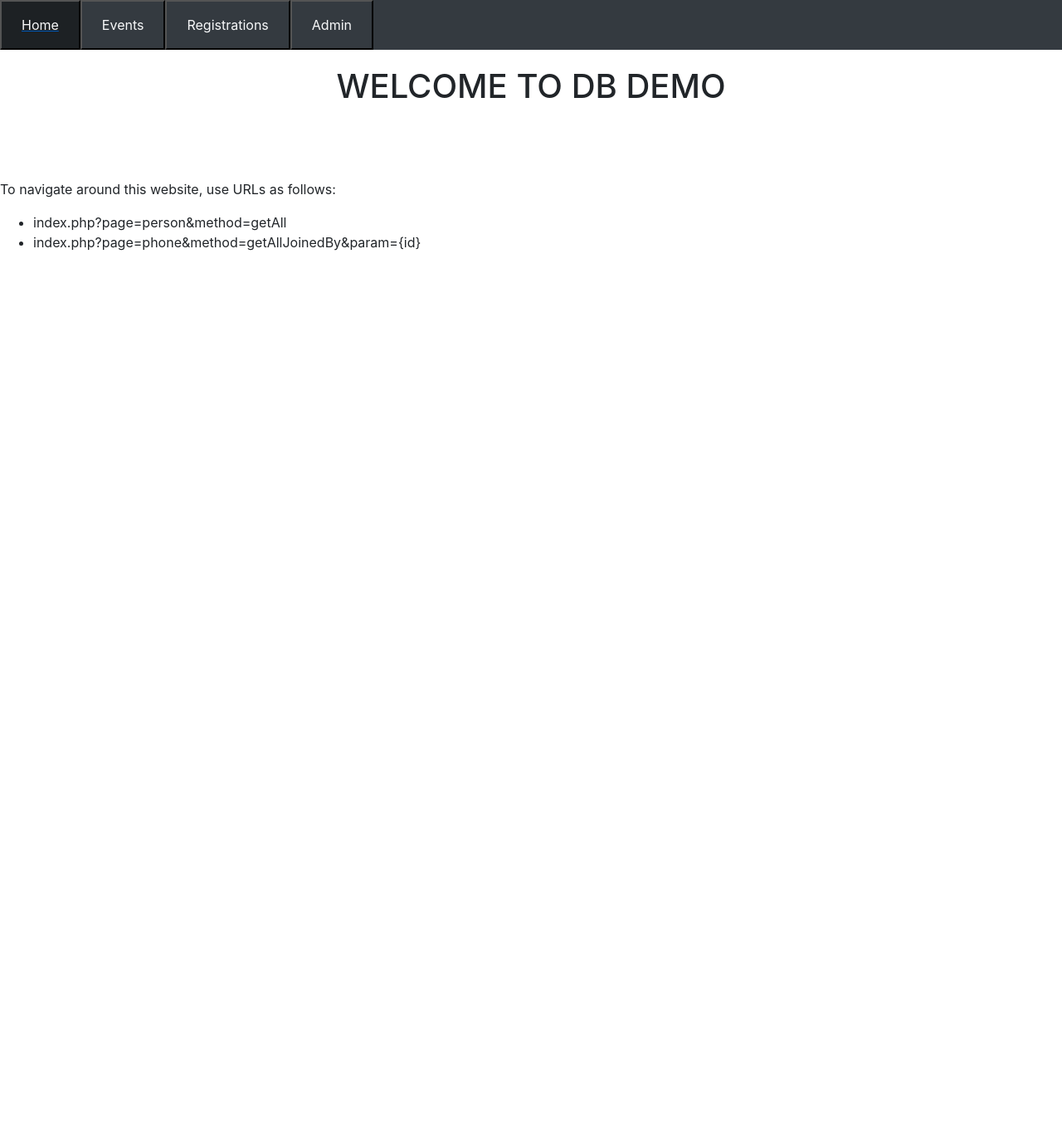
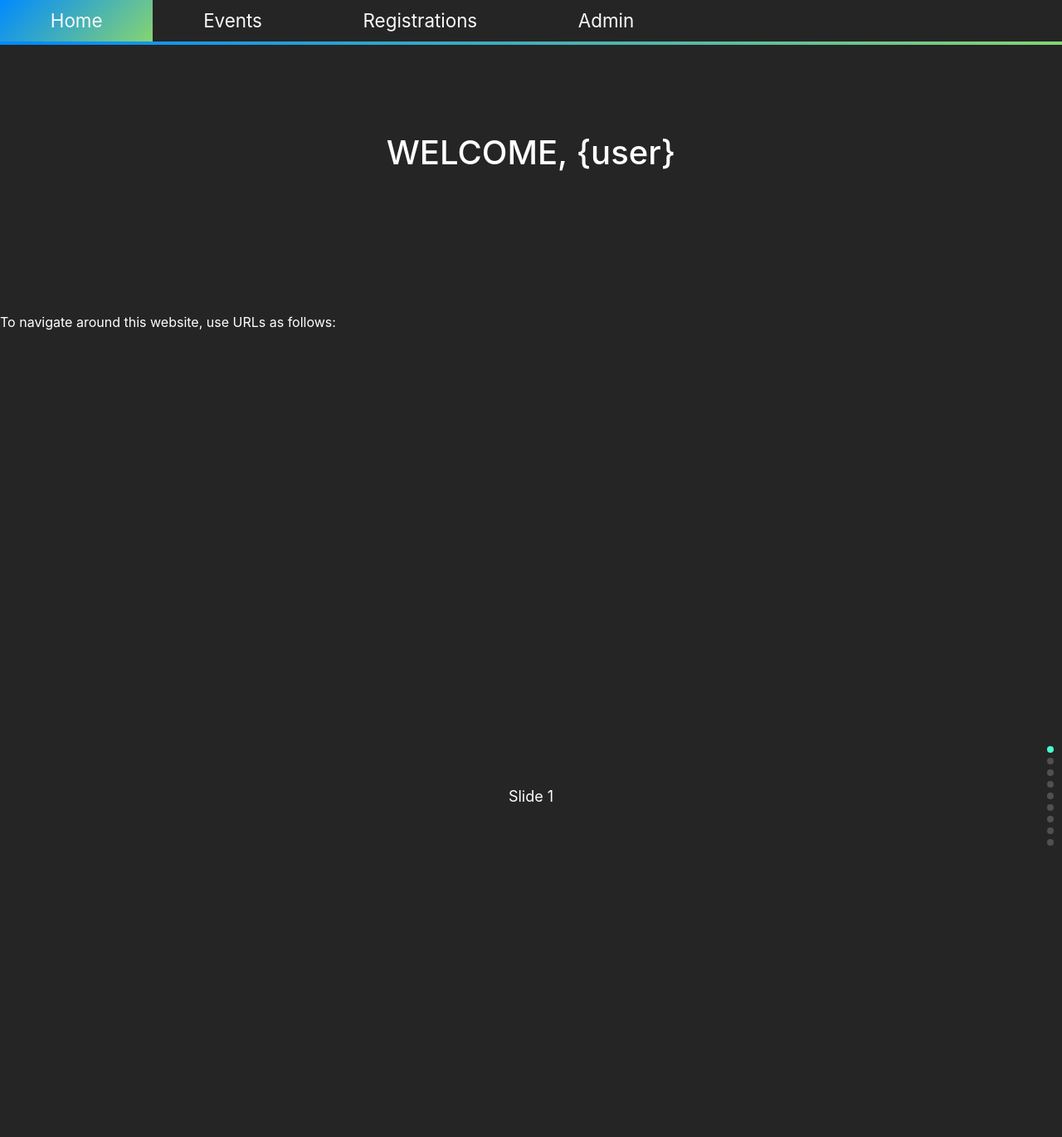
Before and after one commit to Martincic/iste341-event-manager, a PHP site: the page made by index.php in a window 1280 px wide. Shown: the whole page at 83% size. Run offline with PHP 8.4, Linux system fonts and the light colour scheme.

Commit message:
ui edit, swiper js

```diff
--- a/app/view/inc/footer.php
+++ b/app/view/inc/footer.php
@@ -1,4 +1,19 @@
 <script src="https://code.jquery.com/jquery-3.5.1.slim.min.js" integrity="sha384-DfXdz2htPH0lsSSs5nCTpuj/zy4C+OGpamoFVy38MVBnE+IbbVYUew+OrCXaRkfj" crossorigin="anonymous"></script>
 <script src="https://cdn.jsdelivr.net/npm/bootstrap@4.6.0/dist/js/bootstrap.bundle.min.js" integrity="sha384-Piv4xVNRyMGpqkS2by6br4gNJ7DXjqk09RmUpJ8jgGtD7zP9yug3goQfGII0yAns" crossorigin="anonymous"></script>
-    </body>
+
+<script src="https://unpkg.com/swiper@7/swiper-bundle.min.js"></script>
+
+<script>
+      var swiper = new Swiper('.swiper', {
+        direction: 'vertical',
+        slidesPerView: 1,
+        spaceBetween: 30,
+        mousewheel: true,
+        pagination: {
+          el: '.swiper-pagination',
+          clickable: true,
+        },
+      });
+</script>
+</body>
 </html>
--- a/app/view/inc/header.php
+++ b/app/view/inc/header.php
@@ -9,5 +9,6 @@ Form copied from: https://www.w3schools.com/howto/howto_css_login_form.asp
         <meta name="viewport" content="width=device-width, initial-scale=1, shrink-to-fit=no">
         <link href="public/css/style.css" rel="stylesheet" type="text/css"/>
         <link rel="stylesheet" href="https://cdn.jsdelivr.net/npm/bootstrap@4.6.0/dist/css/bootstrap.min.css" integrity="sha384-B0vP5xmATw1+K9KRQjQERJvTumQW0nPEzvF6L/Z6nronJ3oUOFUFpCjEUQouq2+l" crossorigin="anonymous">
+        <link rel="stylesheet" href="https://unpkg.com/swiper@7/swiper-bundle.min.css"/>
     </head>
     <body>
--- a/app/view/inc/navbar.php
+++ b/app/view/inc/navbar.php
@@ -4,30 +4,32 @@
 
 <div class="fixed-top">
 
-    <div class="bg-dark">
+    <div class="">
     <nav>
     <ul class="nav mr-auto mt-lg-0">
         <a href="<?php echo BASE_URL ?>/">
             <li class="nav-item">
-                <button type="submit" class="nav-link bg-dark text-light">Home</button>
+                <button type="submit" class="nav-link text-light"><span class="nav-span">Home</span></button>
             </li>
         </a>
         <a href="<?php echo BASE_URL ?>/allEvents">
             <li class="nav-item">
-            <button type="submit" class="nav-link bg-dark text-light">Events</button>
+            <button type="submit" class="nav-link text-light"><span class="nav-span">Events</span></button>
             </li>
         </a>
         <a href="<?php echo BASE_URL ?>/registrations">
             <li class="nav-item">
-                <button type="submit" class="nav-link bg-dark text-light">Registrations</button>
+                <button type="submit" class="nav-link text-light"><span class="nav-span">Registrations</span></button>
             </li>
         </a>
         <a href="<?php echo BASE_URL ?>/admin">
             <li class="nav-item">
-                <button type="submit" class="nav-link bg-dark text-light">Admin</button>
+                <button type="submit" class="nav-link text-light"><span class="nav-span">Admin</span></button>
             </li>
         </a>
     </ul>
     </nav>
+
     </div>
+    <div class="border-nav"></div>
 </div>
--- a/app/view/pages/welcome.php
+++ b/app/view/pages/welcome.php
@@ -1,9 +1,31 @@
 <?php include 'app/view/inc/navbar.php';?>
-        <form>
-            <h1>WELCOME TO DB DEMO </h1>
+        <form class="welcome">
+            <h1>WELCOME, {user} </h1>
             <p>To navigate around this website, use URLs as follows:</p>
-            <ul>
-                <li>index.php?page=person&amp;method=getAll</li>
-                <li>index.php?page=phone&amp;method=getAllJoinedBy&amp;param={id}</li>
-            </ul>
         </form>
+
+        <div class="swiper mySwiper">
+            <div class="swiper-wrapper">
+
+                <!-- dodat u for each $event/$session etc -->
+                <div class="swiper-slide">
+                    <div class="container">
+                        <div class="row">
+                            <div class="col-md-12">
+                                Slide 1
+                            </div>
+                        </div>
+                    </div>
+                </div>
+
+                <div class="swiper-slide">Slide 2</div>
+                <div class="swiper-slide">Slide 3</div>
+                <div class="swiper-slide">Slide 4</div>
+                <div class="swiper-slide">Slide 5</div>
+                <div class="swiper-slide">Slide 6</div>
+                <div class="swiper-slide">Slide 7</div>
+                <div class="swiper-slide">Slide 8</div>
+                <div class="swiper-slide">Slide 9</div>
+            </div>
+            <div class="swiper-pagination"></div>
+        </div>
--- a/public/css/style.css
+++ b/public/css/style.css
@@ -1,6 +1,11 @@
 h1{
     text-align: center;
-    padding: 2em 0;
+    padding: 4em 0;
+}
+
+body{
+    background-color: rgb(37, 37, 37) !important;
+    color: white !important;
 }
 
 .login-form{
@@ -9,6 +14,84 @@ h1{
     border: 0.2em solid grey;
 }
 
-.nav-item button{
-    padding: 1em 1.5em;
+nav ul{
+    background-color: rgb(37, 37, 37);
+
 }
+
+.border-nav{
+    background-image:linear-gradient(135deg, #008aff, #86d472);
+    padding: 2px 0;
+    width: 100%;
+}
+
+.nav a {
+    text-decoration: none !important;
+}
+
+.nav a{
+    border: none;
+
+    background-color: rgb(37, 37, 37);
+    height: 50px;
+    font-size: 1.4em;
+    font-weight: 600;
+    text-decoration: none;
+    z-index: 2;
+    max-width: 12em;
+}
+.nav-item {
+    margin: 0 2em;
+}
+
+
+.nav-link {
+    background-color: rgba(255, 222, 173, 0);
+    border: none;
+    text-align: center;
+}
+
+.nav a:hover {
+    color: #fff;
+    background-image: linear-gradient(135deg, #008aff, #86d472);
+
+}
+
+.welcome{
+    height: 40vh;
+}
+
+.swiper {
+    width: 100%;
+    height: 60vh;
+    margin-left: auto;
+    margin-right: auto;
+  }
+
+  .swiper-slide {
+    text-align: center;
+    font-size: 18px;
+    background: rgba(255, 222, 173, 0);
+
+    /* Center slide text vertically */
+    display: -webkit-box;
+    display: -ms-flexbox;
+    display: -webkit-flex;
+    display: flex;
+    -webkit-box-pack: center;
+    -ms-flex-pack: center;
+    -webkit-justify-content: center;
+    justify-content: center;
+    -webkit-box-align: center;
+    -ms-flex-align: center;
+    -webkit-align-items: center;
+    align-items: center;
+  }
+
+  .swiper-pagination-bullet {
+    background-color: rgb(255, 255, 255) !important;
+}
+
+.swiper-pagination-bullet-active {
+    background-color: rgb(71, 255, 209) !important;
+}
```
